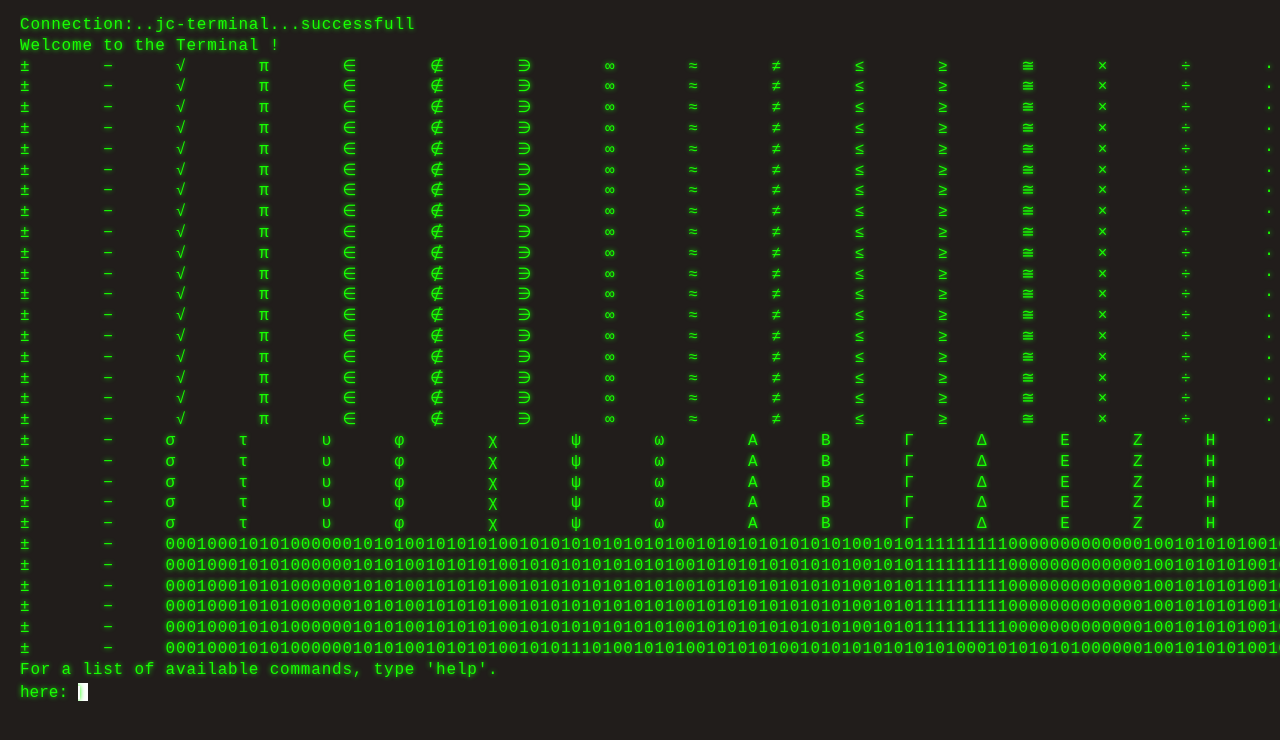
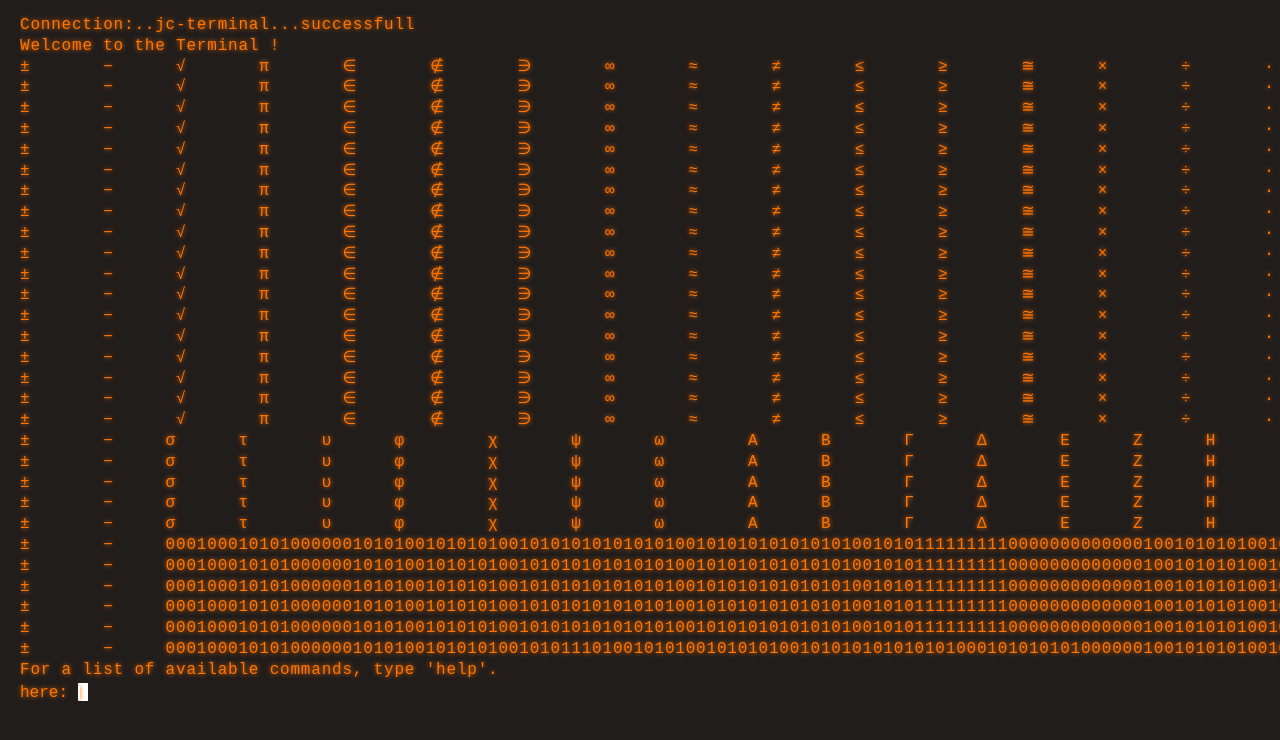
Before and after one commit to 00neo/terminal, a plain HTML site: page index.html in a window 1280 px wide. Shown: the top 740 px of the page. Drawn offline with Linux system fonts and the light colour scheme.

Commit message:
Update style.css

```diff
--- a/style.css
+++ b/style.css
@@ -4,8 +4,8 @@ body {
     min-height: 99%;
     width: 100%;
     min-width: 550px;
-    color: #18ff03;
-    text-shadow: 0 0 5px #18ff03;
+    color: #ff7403;
+    text-shadow: 0 0 5px #ff7403;
     background: #211D1B;
     font-family: cursor, monospace;
     overflow-x: hidden;
@@ -51,8 +51,8 @@ body {
   #command {
     cursor: text;
     height: 50px;
-    color: #18ff03;
-    text-shadow: 0 0 5px #18ff03;
+    color: #ff7403;
+    text-shadow: 0 0 5px #ff7403;
   }
   #liner {
     line-height: 1.3em;
@@ -62,7 +62,7 @@ body {
     opacity: 0;
   }
   #liner::before {
-    color:#18ff03;
+    color:#ff7403;
     content: "here:";
   }
   #liner.password::before {
@@ -102,17 +102,17 @@ body {
     }
   }
   .index {
-    color: #18ff03;
+    color: #ff7403;
   }
   .color2 {
-    color: #18ff03;
+    color: #ff7403;
   }
   .command {
-    color: #18ff03;
-    text-shadow: 0 0 5px #18ff03;
+    color: #ff7403;
+    text-shadow: 0 0 5px#ff7403;
   }
   .error {
-    color: #B89076;
+    color: #ff3d3d;
   }
   .white {
     color: #fff;
```
